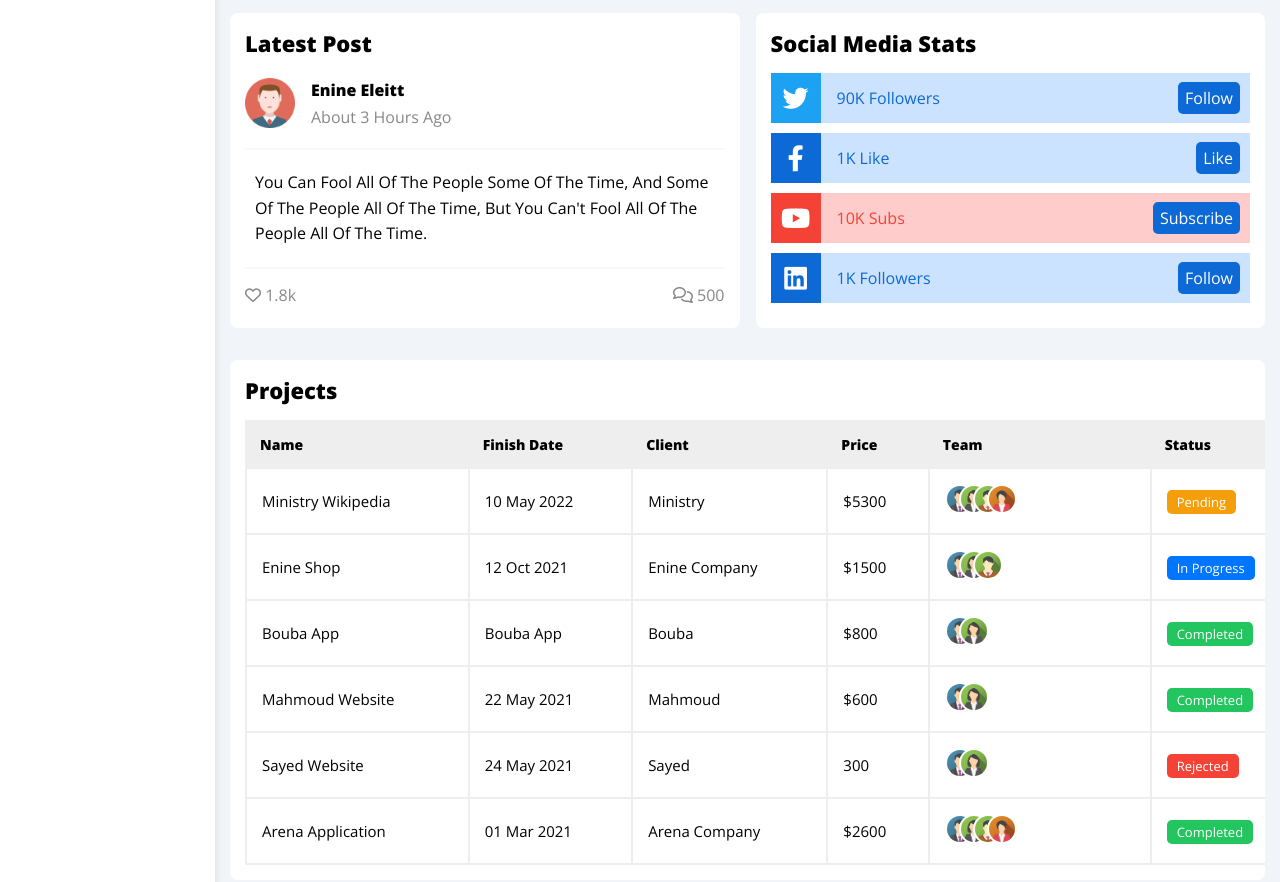
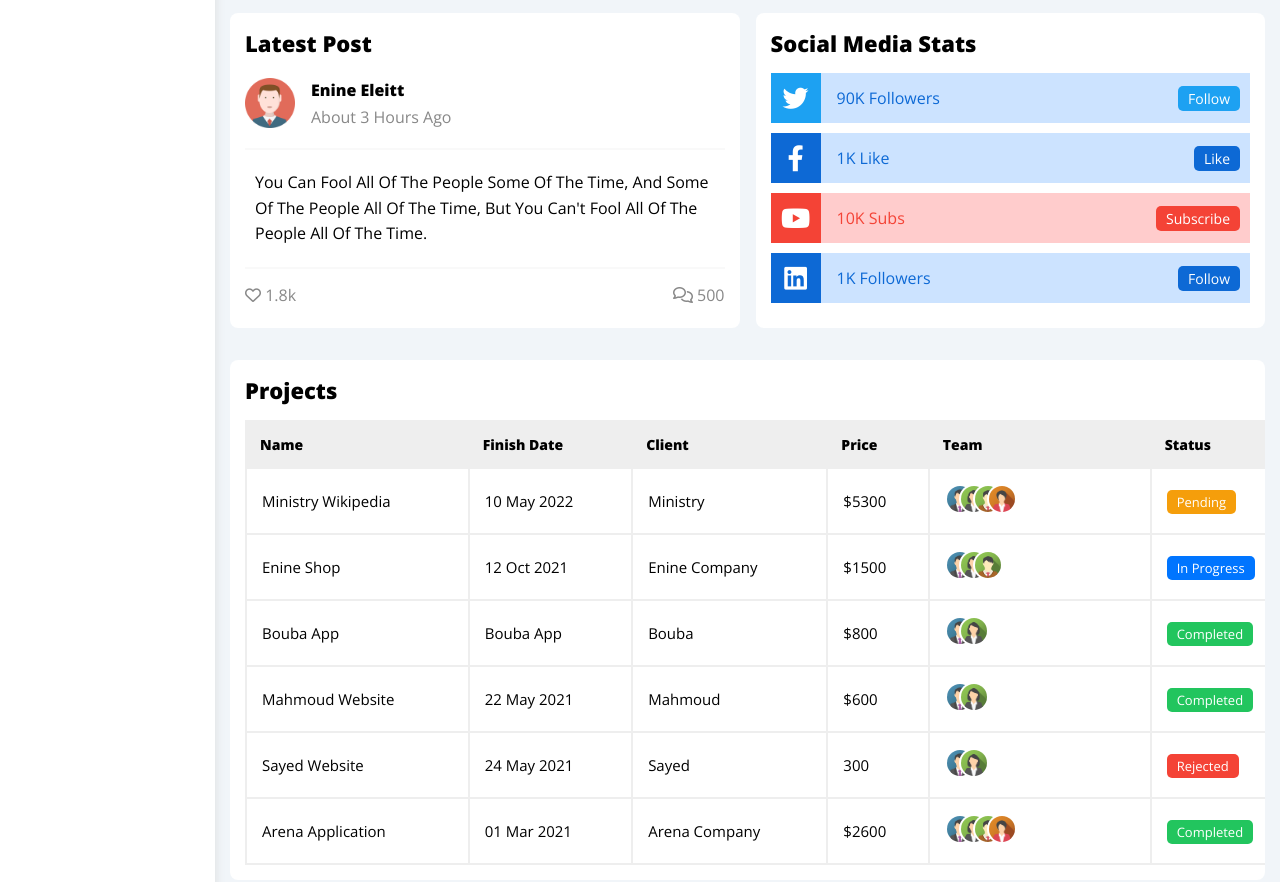
Before and after one commit to EnineCoder/SassDash.github.io, a website: page index.html in a window 1280 px wide. Shown: the part 2265-3147 px from the top of the page. Drawn offline with nearby package versions, Linux system fonts and the light colour scheme.

Commit message:
adding some style

```diff
--- a/sass/pages/_home.scss
+++ b/sass/pages/_home.scss
@@ -554,6 +554,10 @@
             background-color: rgba(0, 117, 255, 0.2);
             margin-bottom: 10px;
             padding-right: 10px;
+            a {
+              font-size: 14px;
+              padding: 3px 10px;
+            }
             div {
               display: flex;
               align-items: center;
@@ -589,6 +593,11 @@
               }
             }
           }
+          .box:nth-of-type(1) {
+            > a {
+              background-color: #1da1f2;
+            }
+          }
           .box:nth-of-type(3) {
             background-color: rgb(255 0 0 / 20%);
             div {
@@ -599,7 +608,7 @@
                 color: var.$redColor;
               }
             }
-            > span {
+            > a {
               background-color: var.$redColor;
             }
           }
```
Also changed, not shown: css/main.css, 1 other file.
